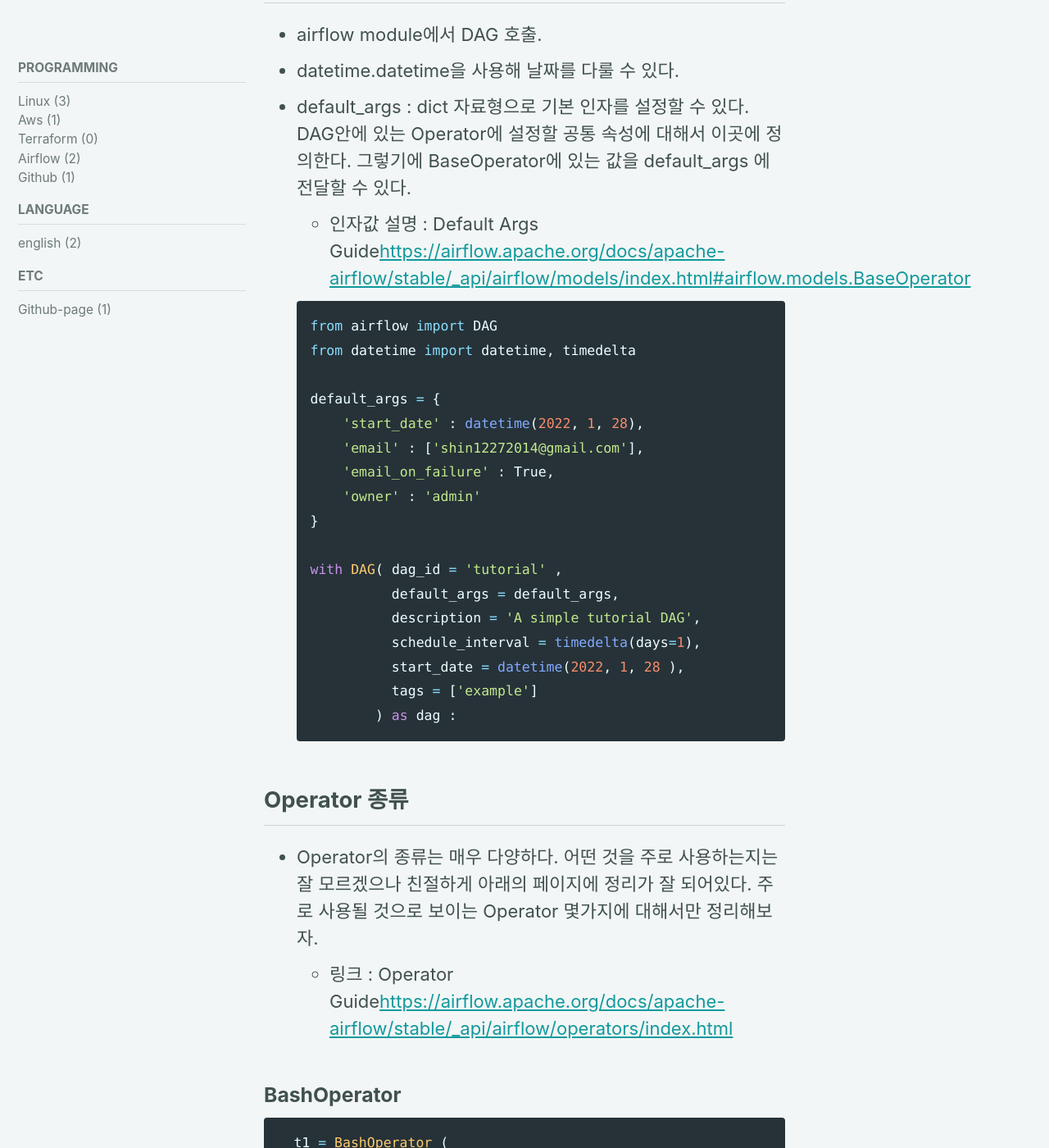
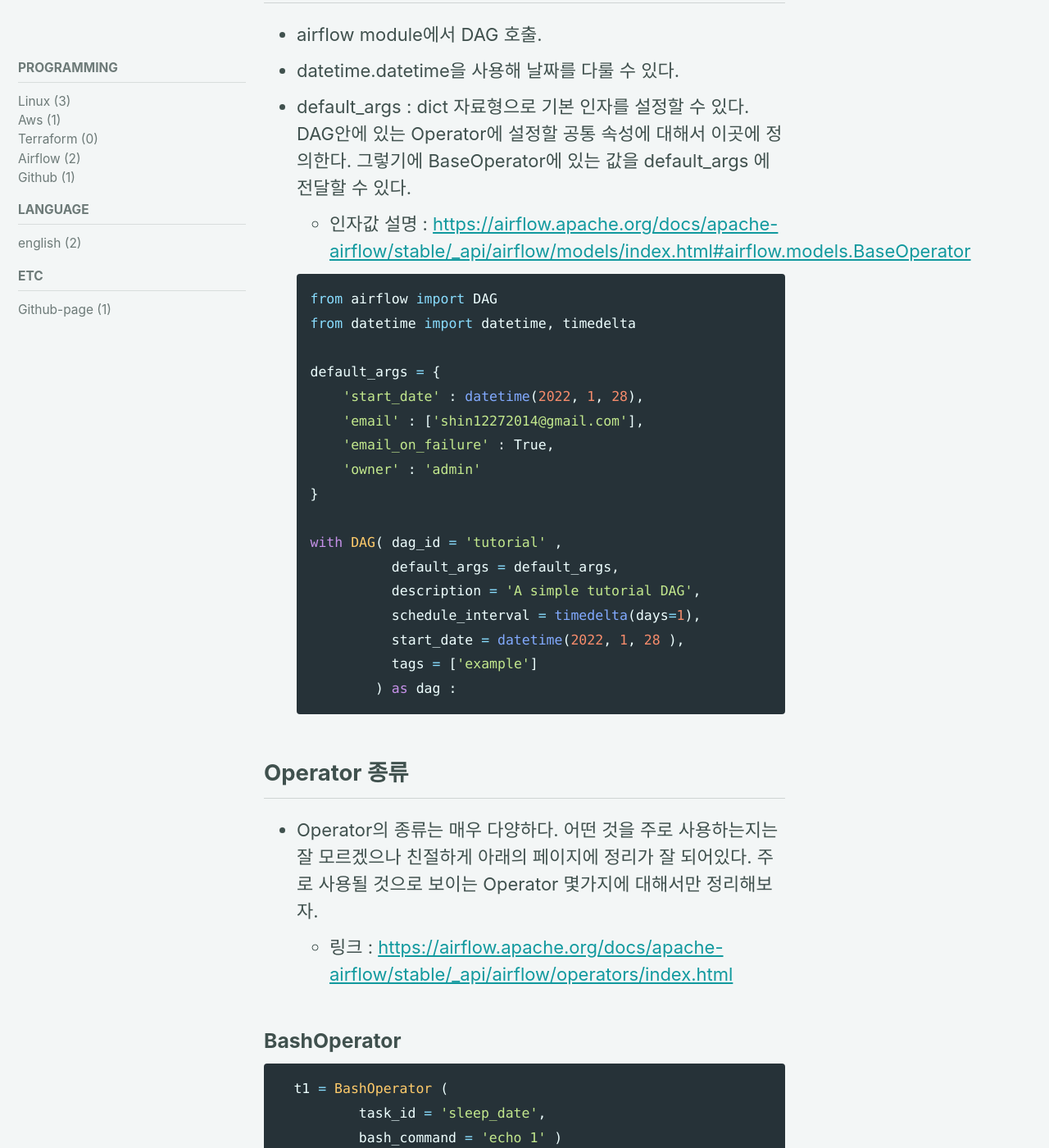
Before and after one commit to dlgldgldgld/dlgldgldgld.github.io, a Jekyll site: the page built from _posts/Airflow/2021-12-15-Airflow_Operator.md, in a window 1280 px wide and 1400 px high, scrolled down 891 px. Shown: the whole window at 82% size. Built offline with Jekyll 4.4.1, drawn with Linux system fonts in a browser that asks for light colours; cached includes are drawn as plain includes; comment, search, counter and statistics services are not loaded.

Commit message:
Update 2021-12-15-Airflow_Operator.md

````diff
--- a/_posts/Airflow/2021-12-15-Airflow_Operator.md
+++ b/_posts/Airflow/2021-12-15-Airflow_Operator.md
@@ -20,7 +20,7 @@ DAG은 아래와 같이 airflow Module에서 가져올 수 있다.
 - airflow module에서 DAG 호출.
 - datetime.datetime을 사용해 날짜를 다룰 수 있다.
 - default_args : dict 자료형으로 기본 인자를 설정할 수 있다. DAG안에 있는 Operator에 설정할 공통 속성에 대해서 이곳에 정의한다. 그렇기에 BaseOperator에 있는 값을 default_args 에 전달할 수 있다.
-  - 인자값 설명 : Default Args Guide<https://airflow.apache.org/docs/apache-airflow/stable/_api/airflow/models/index.html#airflow.models.BaseOperator>
+  - 인자값 설명 : <https://airflow.apache.org/docs/apache-airflow/stable/_api/airflow/models/index.html#airflow.models.BaseOperator>
 
   ``` python
   from airflow import DAG
@@ -45,7 +45,7 @@ DAG은 아래와 같이 airflow Module에서 가져올 수 있다.
 
 ## Operator 종류
 - Operator의 종류는 매우 다양하다. 어떤 것을 주로 사용하는지는 잘 모르겠으나 친절하게 아래의 페이지에 정리가 잘 되어있다. 주로 사용될 것으로 보이는 Operator 몇가지에 대해서만 정리해보자.
-  - 링크 : Operator Guide<https://airflow.apache.org/docs/apache-airflow/stable/_api/airflow/operators/index.html>
+  - 링크 : <https://airflow.apache.org/docs/apache-airflow/stable/_api/airflow/operators/index.html>
 
 
 ### BashOperator
````
